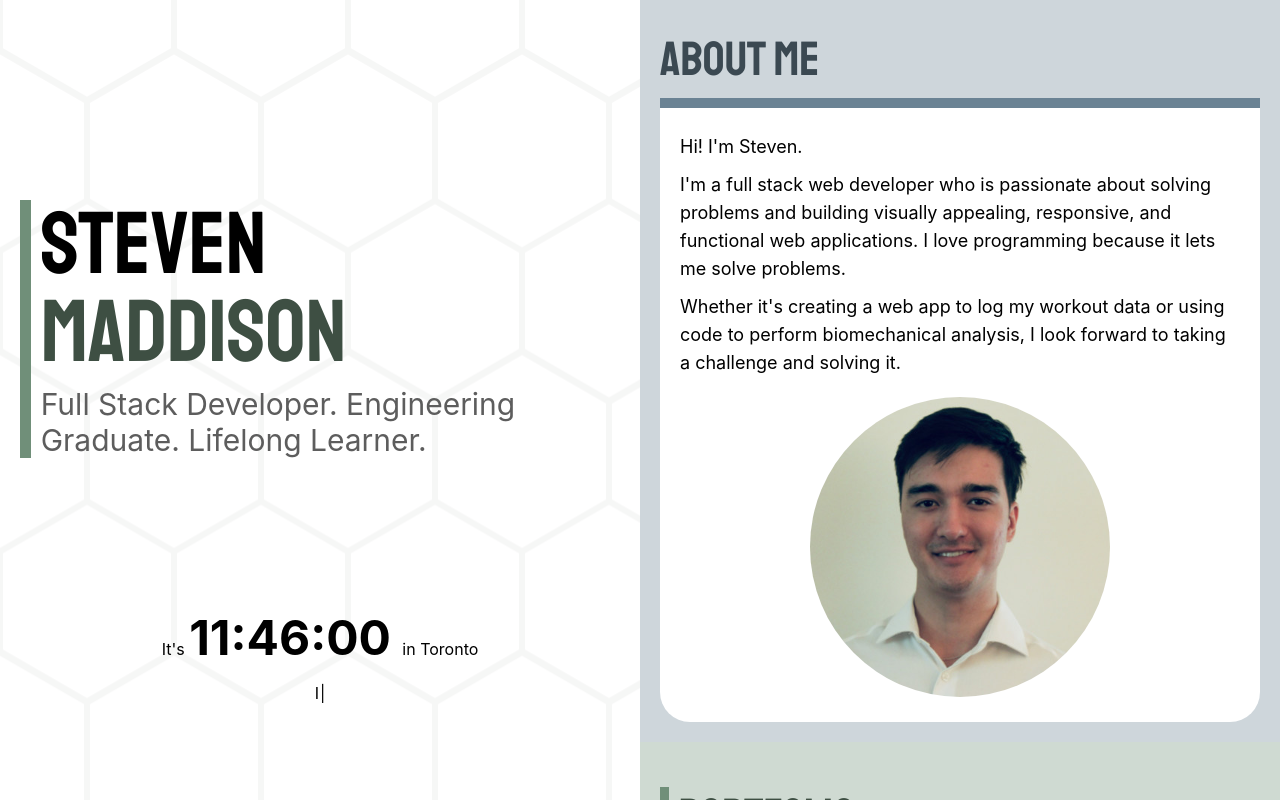
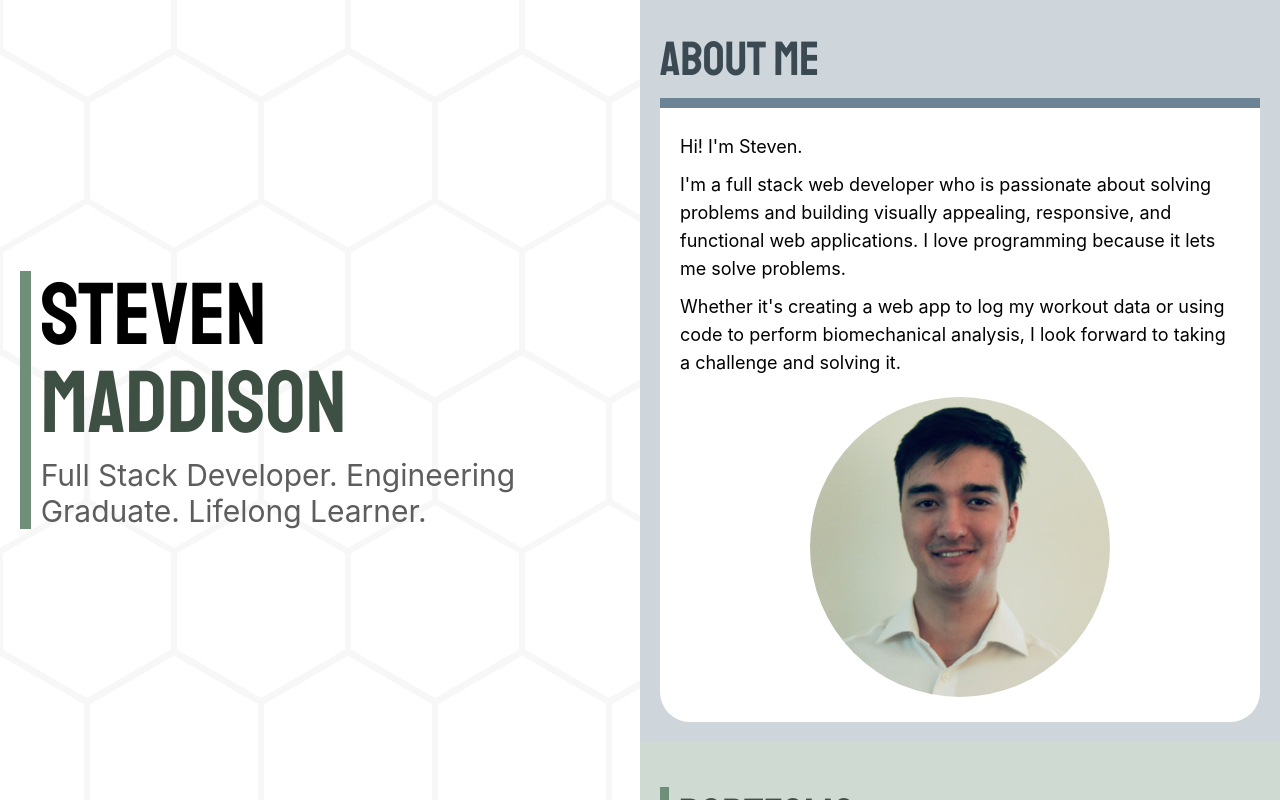
Before and after one commit to Stevtm/portfolio-v3, a React (Create React App) app: page / in a window 1280 px wide. Built offline with nearby package versions, Linux system fonts and the light colour scheme.

Commit message:
remove clock element for the time being

```diff
--- a/src/components/Clock/index.js
+++ b/src/components/Clock/index.js
@@ -3,7 +3,7 @@ import Typewriter from "typewriter-effect";
 import { DateTime } from "luxon";
 
 // import styled components
-import { ClockDiv, Time } from "./style";
+import { ClockDiv, TimeDiv, TimeDescription, Time } from "./style";
 
 const Clock = () => {
 	const [time, setTime] = useState(
@@ -22,15 +22,18 @@ const Clock = () => {
 
 	return (
 		<ClockDiv>
-			<p>
-				It's <Time>{time} </Time>in Toronto
-			</p>
+			<TimeDiv>
+				<TimeDescription>It's</TimeDescription>
+				<Time>{time} </Time>
+				<TimeDescription>in Toronto</TimeDescription>
+			</TimeDiv>
+			<TimeDescription>I'm probably...</TimeDescription>
 			<Typewriter
 				options={{
 					strings: [
-						"I'm probably coding",
-						"I might be hanging out with friends",
-						"I could be watching a movie",
+						"working on a coding project",
+						"hanging out with friends",
+						"watching a movie",
 					],
 					deleteSpeed: 1,
 					autoStart: true,
--- a/src/components/Clock/style.js
+++ b/src/components/Clock/style.js
@@ -5,7 +5,7 @@ export const ClockDiv = styled.div`
 	align-items: center;
 	display: flex;
 	flex-direction: column;
-	padding-bottom: 30px;
+	margin: 17% 0;
 	width: 100%;
 
 	/* typography */
@@ -13,11 +13,38 @@ export const ClockDiv = styled.div`
 	/* visual decorations */
 `;
 
-export const Time = styled.strong`
+export const TimeDiv = styled.div`
 	/* box model */
+	align-items: center;
+	display: flex;
+	flex-direction: row;
 
 	/* typography */
-	font-size: 3rem;
 
 	/* visual decorations */
 `;
+
+export const TimeDescription = styled.p`
+	/* box model */
+	padding: 0px 10px;
+	margin: 0;
+
+	/* typography */
+	font-size: 1.5rem;
+	line-height: 2rem;
+
+	/* visual decorations */
+`;
+
+export const Time = styled.p`
+	/* box model */
+	text-align: center;
+	padding: 0;
+	margin: 0;
+
+	/* typography */
+	font-size: 3.75rem;
+	line-height: 1;
+
+	/* visual decorations */
+`;
--- a/src/components/Title/index.js
+++ b/src/components/Title/index.js
@@ -1,6 +1,6 @@
 import React from "react";
 
-import Clock from "../Clock";
+// import Clock from "../Clock";
 
 // import styled components
 import { TitleSection, TitleContainer, ColorBar, Name, Motto } from "./styles";
@@ -8,7 +8,6 @@ import { TitleSection, TitleContainer, ColorBar, Name, Motto } from "./styles";
 const Title = () => {
 	return (
 		<TitleSection>
-			<div></div>
 			<TitleContainer>
 				<ColorBar></ColorBar>
 				<div>
@@ -21,7 +20,7 @@ const Title = () => {
 					</Motto>
 				</div>
 			</TitleContainer>
-			<Clock></Clock>
+			{/* <Clock></Clock> */}
 		</TitleSection>
 	);
 };
--- a/src/components/Title/styles.js
+++ b/src/components/Title/styles.js
@@ -1,5 +1,5 @@
 import styled from "styled-components";
-import HexagonBackground from "../../assets/images/pattern_hexagon.png";
+import HexagonBackground from "../../assets/images/pattern_hexagon-min.png";
 
 export const TitleSection = styled.section`
 	/* box model */
@@ -7,7 +7,8 @@ export const TitleSection = styled.section`
 	display: flex;
 	flex-direction: column;
 	height: 100vh;
-	justify-content: space-around;
+	/* justify-content: flex-end when the clock div is in place */
+	justify-content: center;
 	padding: 0 20px;
 	/* margin: 0 20px; */
 	background-image: url(${HexagonBackground});
```
Also changed, not shown: src/assets/images/pattern_hexagon-min.png (added), src/assets/images/pattern_hexagon.png (deleted).
